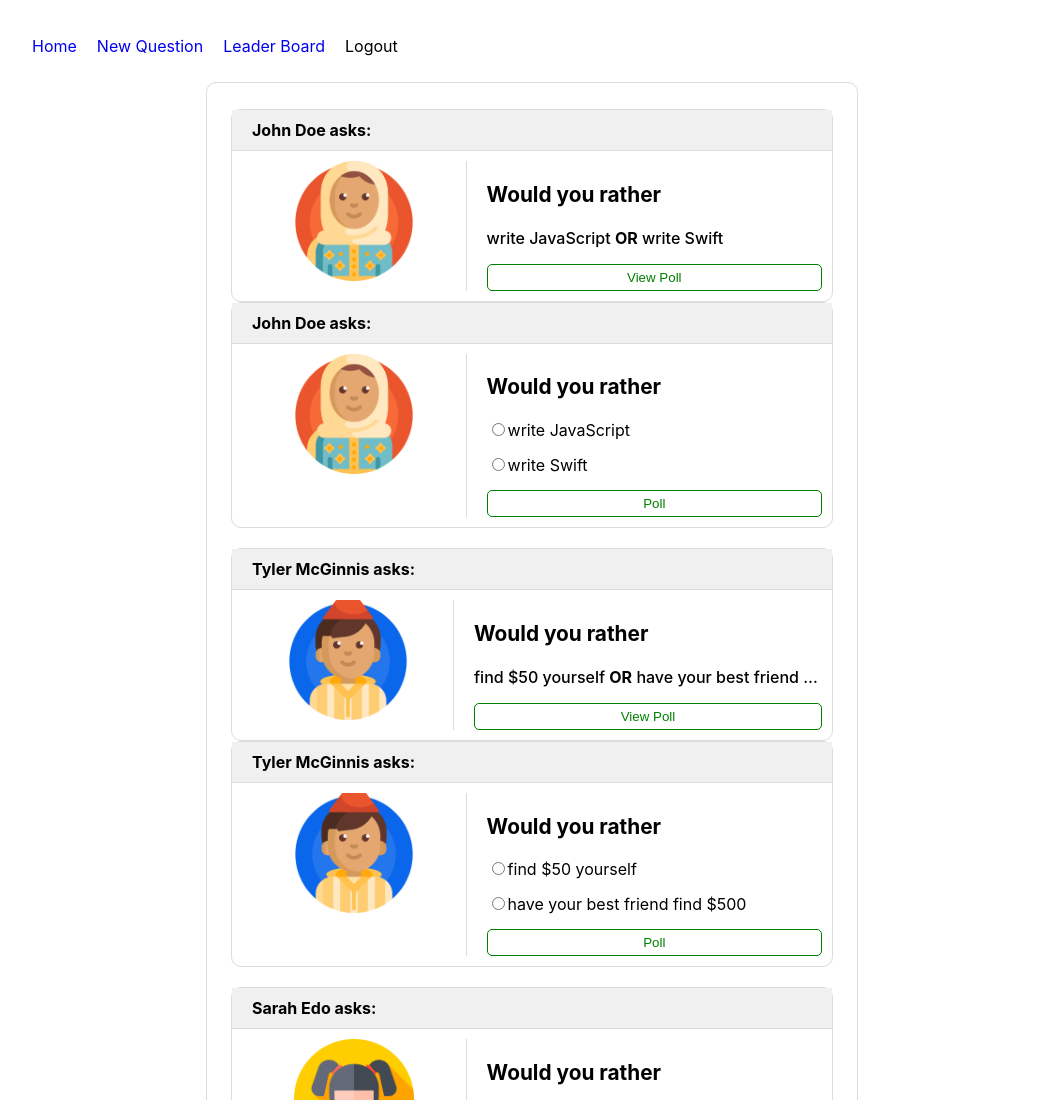
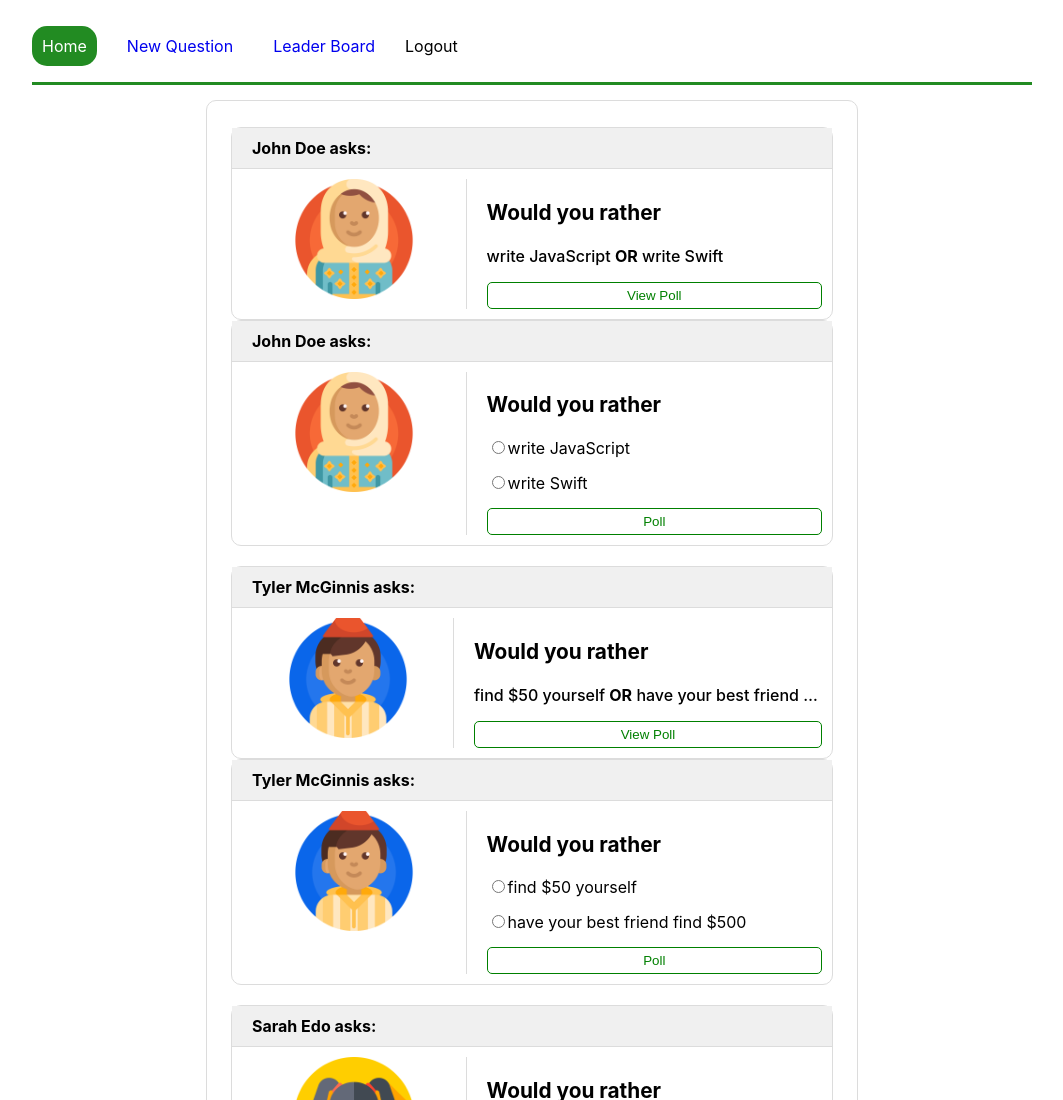
Before and after one commit to rarlala/WouldYouRather, a React app in the folder would-you-rather/: page / in a window 1280 px wide. Shown: the top 1100 px of the page, without its empty margins (108-1171 px from the left). Built offline with nearby package versions, Linux system fonts and the light colour scheme.

Commit message:
add Nav Route `/question/:id` + Nav CSS

```diff
--- a/would-you-rather/src/components/App.js
+++ b/would-you-rather/src/components/App.js
@@ -6,7 +6,7 @@ import Dashboard from './Dashboard';
 import NewQuestion from './NewQuestion';
 import LeaderBoard from './LeaderBoard';
 import Nav from './Nav';
-import LoadingBar from 'react-redux-loading';
+import QuestionDetail from './QuestionDetail';
 
 class App extends Component {
   componentDidMount() {
@@ -23,6 +23,7 @@ class App extends Component {
               <div>
                 <Route path="/" exact component={Dashboard} />
                 <Route path="/new" exact component={NewQuestion} />
+                <Route path="/question/:id" exact component={QuestionDetail} />
                 <Route path="/leaderBoard" exact component={LeaderBoard} />
               </div>
             )}
--- a/would-you-rather/src/index.css
+++ b/would-you-rather/src/index.css
@@ -299,13 +299,35 @@ li {
 
 /* Nav */
 
+.nav {
+  border-bottom: 3px solid forestgreen;
+}
+
 .nav ul {
+  height: inherit;
   display: flex;
   flex-direction: row;
   justify-content: flex-start;
   text-decoration: none;
 }
 
+.nav li {
+  height: inherit;
+}
+
 .nav li:first-child {
   padding-left: 0;
 }
+
+.nav li a {
+  padding: 10px;
+}
+
+.nav li .active,
+.nav li a:hover {
+  background: forestgreen;
+  width: 100%;
+  height: 100%;
+  border-radius: 15px;
+  color: #fff;
+}
```
